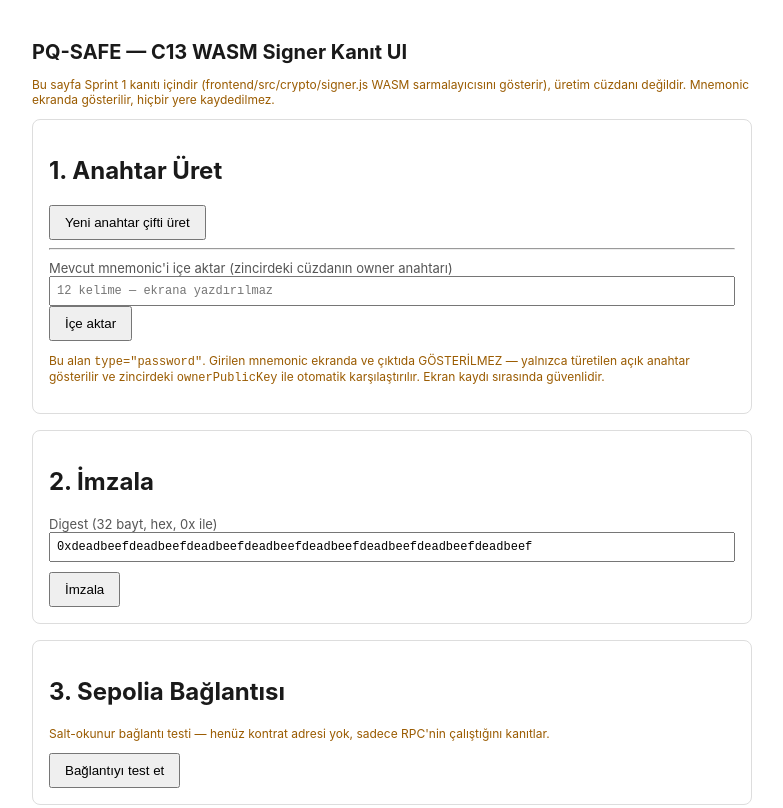
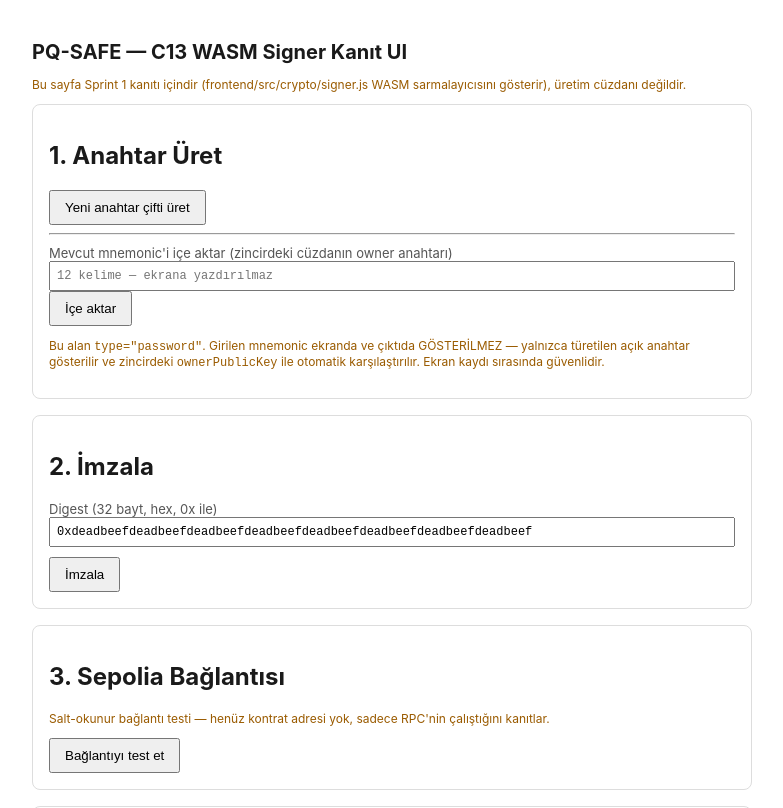
Before and after one commit to akifaybek/pq-safe, a website built with Vite: page frontend/index.html in a window 1280 px wide. Shown: the top 808 px of the page, without its empty margins (248-1031 px from the left). Built offline with nearby package versions, Linux system fonts and the light colour scheme.

Commit message:
fix(frontend): index.html:30 bayat mnemonic iddiasini kaldir
Satir 40 ve main.js:196-225 ile celisiyordu; mnemonic DOM'a yazilmiyor.
Davranis degismez, yalniz metin.

```diff
--- a/frontend/index.html
+++ b/frontend/index.html
@@ -27,7 +27,7 @@
 </head>
 <body>
   <h1>PQ-SAFE — C13 WASM Signer Kanıt UI</h1>
-  <p class="warn">Bu sayfa Sprint 1 kanıtı içindir (frontend/src/crypto/signer.js WASM sarmalayıcısını gösterir), üretim cüzdanı değildir. Mnemonic ekranda gösterilir, hiçbir yere kaydedilmez.</p>
+  <p class="warn">Bu sayfa Sprint 1 kanıtı içindir (frontend/src/crypto/signer.js WASM sarmalayıcısını gösterir), üretim cüzdanı değildir.</p>
 
   <section>
     <h2>1. Anahtar Üret</h2>
```
